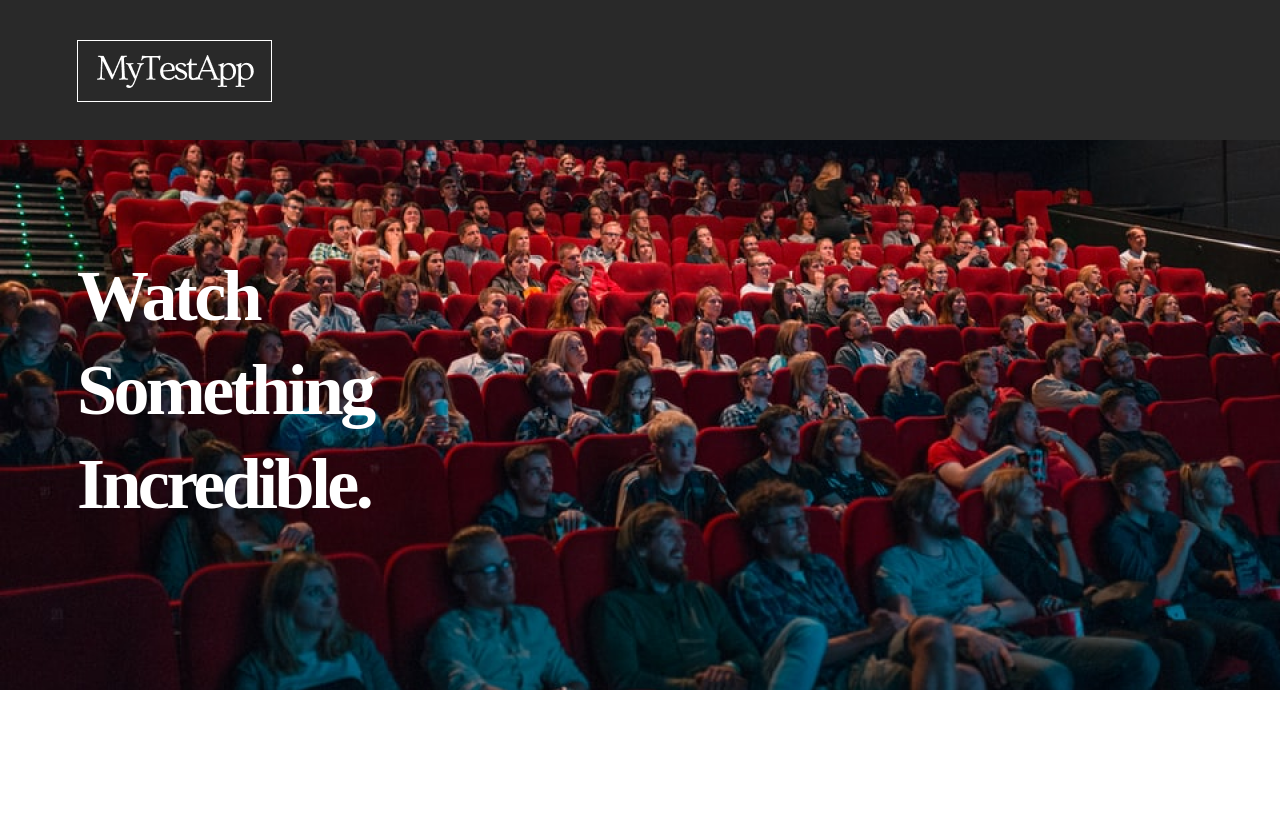
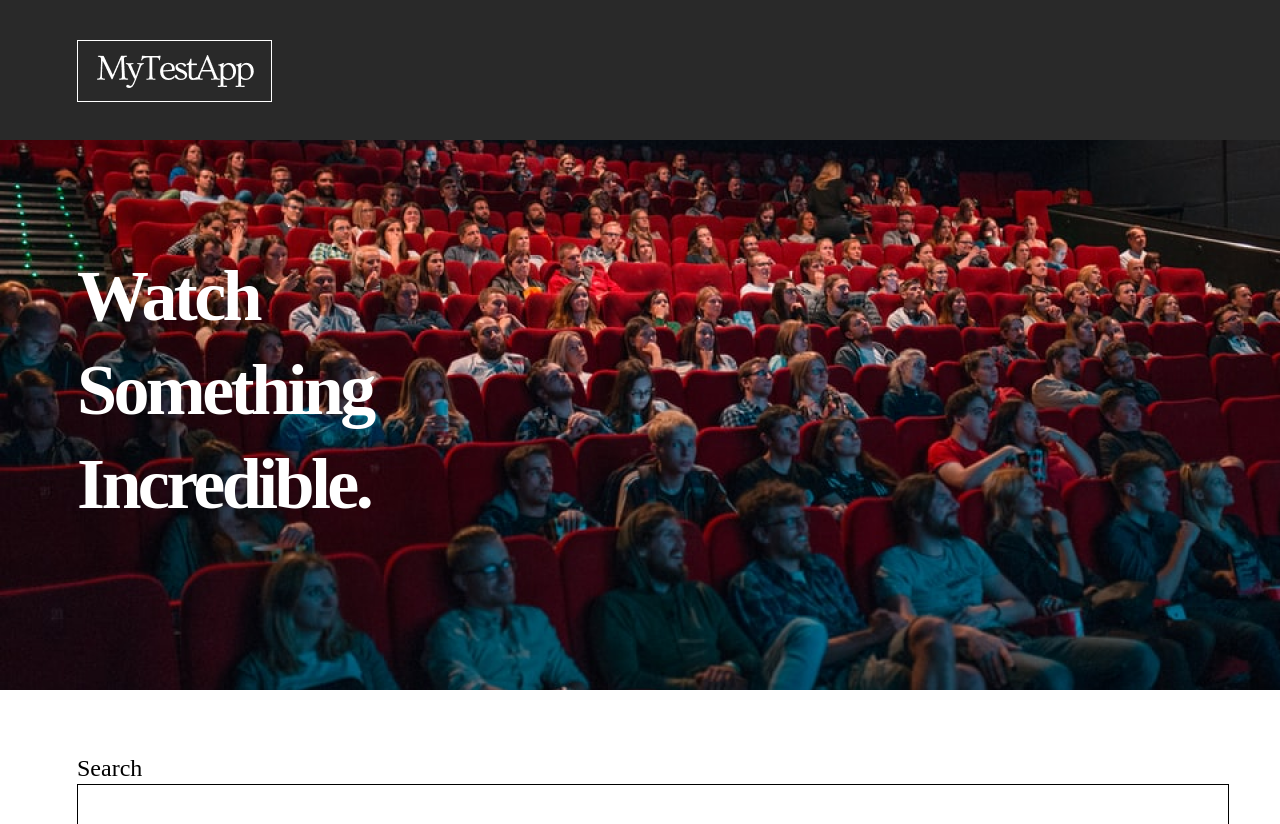
Before and after one commit to chukkydave/Movies-test, a React (Create React App) app: page / in a window 1280 px wide. Shown: the top 824 px of the page. Before the commit the page ends 800 px from the top, so only its background shows below. Built offline with nearby package versions, Linux system fonts and the light colour scheme.

Commit message:
design search component

```diff
--- a/src/App.js
+++ b/src/App.js
@@ -1,8 +1,10 @@
 import Navba from "./components/Navbar";
+import Search from "./components/Search";
 function App() {
   return (
     <>
       <Navba />
+      <Search />
     </>
   );
 }
--- a/src/components/Navbar.js
+++ b/src/components/Navbar.js
@@ -2,7 +2,7 @@ import React from 'react'
 import { Navbar, Slider } from '../styled-components/Navbar.styled'
 import logo from '../utils/MyTestApp.png'
 
-function Navba() {
+const Navba = () => {
     return (
         <>
             <Navbar>
--- /dev/null
+++ b/src/components/Search.js
@@ -0,0 +1,13 @@
+import React from 'react'
+import { SearchInput } from '../styled-components/Search.styled'
+
+const Search = () => {
+    return (
+        <SearchInput>
+            <label>Search</label><br />
+            <input type="text" />
+        </SearchInput>
+    )
+}
+
+export default Search
--- /dev/null
+++ b/src/styled-components/Search.styled.js
@@ -0,0 +1,30 @@
+import styled from "styled-components";
+
+
+export const SearchInput = styled.div`
+   padding: 63px 57px 48px 77px;
+
+    input{
+        height:54px;
+        width:100%;
+        border: 1px solid #000000;
+        flex: none;
+        order: 1;
+        flex-grow: 0;
+    }
+
+    label{
+        width:100%;
+        font-family: 'DM Sans';
+        font-style: normal;
+        font-weight: 400;
+        font-size: 24px;
+        line-height: 31px;
+        color: #000000;
+        flex: none;
+        order: 0;
+        flex-grow: 0;
+    }
+
+
+`
```
